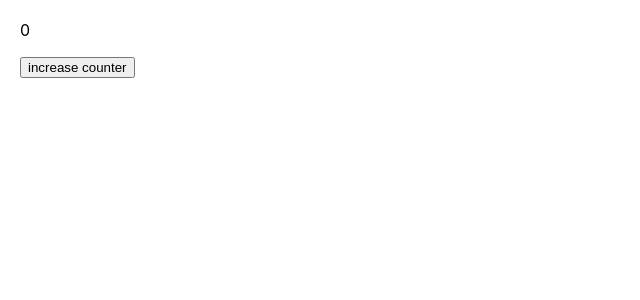
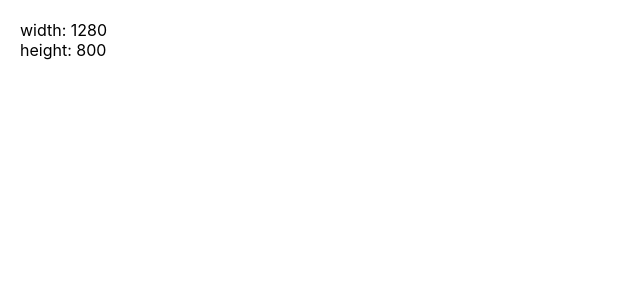
Before and after one commit to RobFyd/practice-in-react, a React (Create React App) app: page / in a window 1280 px wide. Shown: the top 300 px of the page, without its empty margins (0-640 px from the left). Built offline with nearby package versions, Linux system fonts and the light colour scheme; the HTML template or start-up script is replaced by a standard one.

Commit message:
window dimensions custom hook

```diff
--- a/src/App.js
+++ b/src/App.js
@@ -1,22 +1,37 @@
-import { useEffect } from "react";
-import { useLocalStorageState } from "./useLocalStorageState";
+import { useState, useEffect } from "react";
 import './App.css';
 
-const useDocumentTitle = (counter) => {
+const useWindowDimenmsions = () => {
+  const [dimensions, setDimensions] = useState({
+    width: window.innerWidth,
+    height: window.innerHeight,
+  });
+
+  const updateDimensions = () => {
+    setDimensions({
+      width: window.innerWidth,
+      height: window.innerHeight,
+    });
+  }
+
   useEffect(() => {
-    document.title = `Counter: ${counter}`;
-  }, [counter]);
-};
+    window.addEventListener("resize", updateDimensions);
+
+    return () => {
+      window.removeEventListener("resize", updateDimensions)
+    };
+  }, []);
+
+  return dimensions;
+}
 
 function App() {
-
-  const [counter, setCounter] = useLocalStorageState("counter", 0);
-  useDocumentTitle(counter);
+const dimensions = useWindowDimenmsions();
 
   return (
     <>
-      <p>{counter}</p>
-      <button onClick={() => setCounter(counter + 1)}>increase counter</button>
+      width: {dimensions.width}<br />
+      height: {dimensions.height}<br />
     </>
   );
 }
--- a/src/useLocalStorageState.js
+++ /dev/null
@@ -1,19 +0,0 @@
-import { useState, useEffect } from "react";
-
-export const useLocalStorageState = (keyName, initialValue) => {
-    const getInitialState = () => {
-        const localStorageCounter = localStorage.getItem(keyName);
-        if (localStorageCounter === null) {
-            return initialValue;
-        }
-        return JSON.parse(localStorage.getItem(keyName));
-    };
-
-    const [state, setState] = useState(getInitialState);
-
-    useEffect(() => {
-        localStorage.setItem(keyName, JSON.stringify(state));
-    }, [state]);
-
-    return [state, setState];
-};
```
